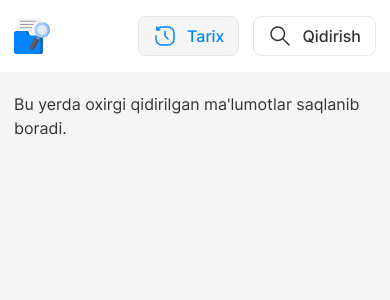
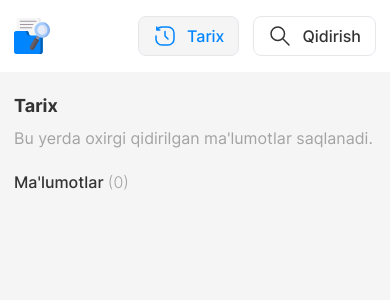
Before and after one commit to YaxyobekUz/find-data-from-sheets, a React (Vite) app: page /history in a window 390 px wide. Shown: the top 300 px of the page. Built offline with nearby package versions, Linux system fonts and the light colour scheme.

Commit message:
add history page with responsive styles

```diff
--- a/src/pages/History.jsx
+++ b/src/pages/History.jsx
@@ -1,9 +1,61 @@
 import React from "react";
 
 const History = () => {
+  const recentlySearchedData = JSON.parse(
+    localStorage.getItem("recently-searched-data")
+  );
+
   return (
-    <div className="container pt-5">
-      Bu yerda oxirgi qidirilgan ma'lumotlar saqlanib boradi.
+    <div className="container py-5">
+      {/* Page title */}
+      <h1 className="font-bold text-lg mb-1.5">Tarix</h1>
+
+      {/* Page Description */}
+      <p className="text-neutral-400 mb-5">
+        Bu yerda oxirgi qidirilgan ma'lumotlar saqlanadi.
+      </p>
+
+      <b className="inline-block mb-3.5">
+        <span className="font-medium">Ma'lumotlar </span>
+        <span className="text-neutral-400 font-light">
+          ({recentlySearchedData?.length || 0})
+        </span>
+      </b>
+
+      {/* Data */}
+      {recentlySearchedData && recentlySearchedData?.length > 0 && (
+        <ul className="space-y-3.5">
+          {recentlySearchedData.map((data, index) => {
+            const { date, time } = data;
+            const dataHeaders = Object.keys(data.data);
+
+            return (
+              <li key={index} className="bg-white p-3.5 space-y-2 rounded-xl">
+                {/* Details */}
+                <ul className="space-y-2.5">
+                  {dataHeaders.map((title, index) => {
+                    return (
+                      <li key={index}>
+                        <h3 className="inline-block font-medium">{title}:</h3>
+                        <span className="text-neutral-500">
+                          {" "}
+                          {data.data[title]}
+                        </span>
+                      </li>
+                    );
+                  })}
+                </ul>
+
+                {/* Date & Time  */}
+                <div className="flex items-center justify-end gap-1.5 text-neutral-400">
+                  <span className="text-sm">{date}</span>
+                  <span className="text-sm">{time}</span>
+                </div>
+              </li>
+            );
+          })}
+        </ul>
+      )}
     </div>
   );
 };
```
